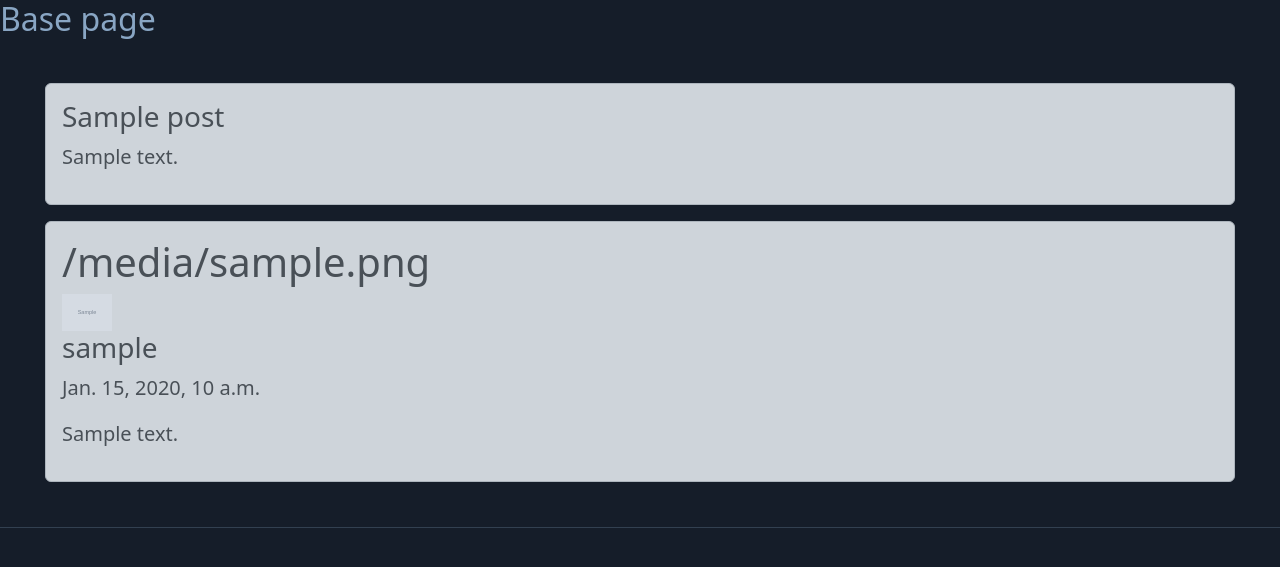
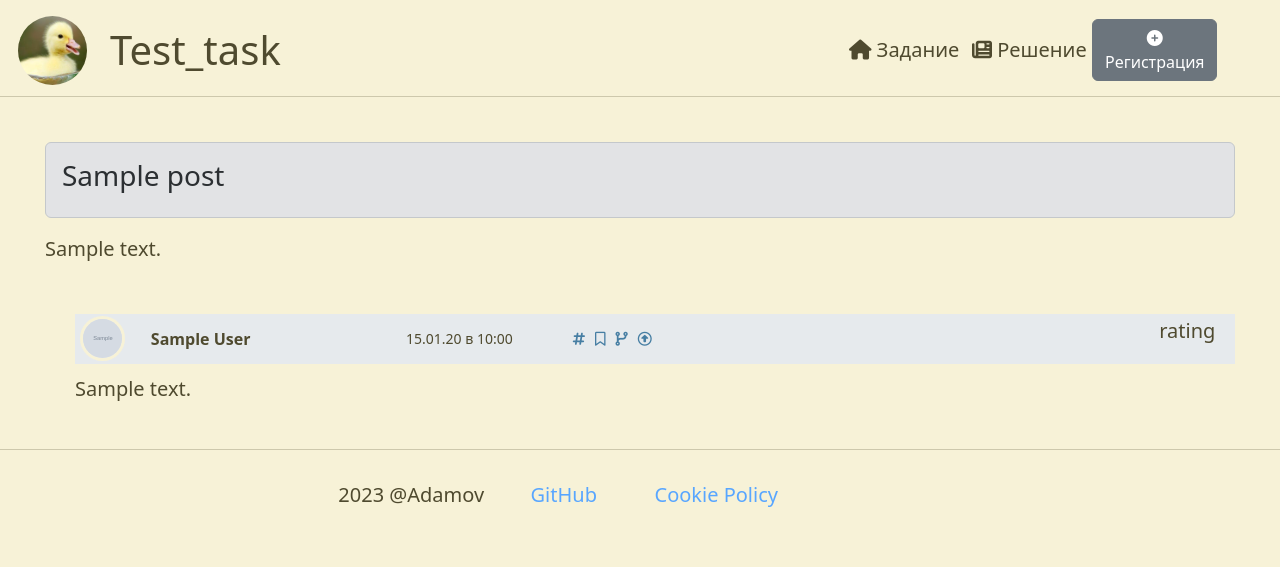
Before and after one commit to soosanin2/test_task_2, a Django app: template templates/comments/comments.html in a window 1280 px wide. Shown: the top 567 px of the page. Run offline with Django 3.2, Linux system fonts and the light colour scheme; the template is opened without the code that fills it: most values are stand-ins (such as "Sample title", 1, 10 or a date in 2020); grey boxes marked "Sample" are stand-in pictures.

Commit message:
наброски + стили

```diff
--- a/comments/views.py
+++ b/comments/views.py
@@ -4,7 +4,7 @@
 
 
 def home(request):
-    return render(request, 'base.html')
+    return render(request, 'home.html')
 
 
 def news_post(request):
--- a/config/settings.py
+++ b/config/settings.py
@@ -113,6 +113,12 @@ STATIC_URL = 'static/'
 STATIC_DIR = os.path.join(BASE_DIR, 'static')
 STATICFILES_DIRS = [STATIC_DIR]
 
+AUTH_USER_MODEL = 'comments.CustomUser'
+
+MEDIA_URL = '/media/'
+MEDIA_ROOT = os.path.join(BASE_DIR, 'media')
+
+
 # Default primary key field type
 # https://docs.djangoproject.com/en/4.2/ref/settings/#default-auto-field
 
--- a/config/urls.py
+++ b/config/urls.py
@@ -6,7 +6,7 @@ from django.urls import path, include
 urlpatterns = [
     path('admin/', admin.site.urls),
     path('', include('comments.urls')),
-    # path('comments/', include('comments.urls'))
+
 ]
 
 if settings.DEBUG:
--- a/static/commands/css/style.css
+++ b/static/commands/css/style.css
@@ -1,17 +1,161 @@
 
 body{
-    background-color: #151d29;
-    color: #89a6c4;
+    background-color: #f7f2d7;
+    color: #4f4a2f;
     margin: 0;
     font-size:20px;
 }
 
-/*body*/
+/*header*/
+.header-container{
+    display: grid;
+    grid-template-columns:  0.7fr 2fr 4fr 1fr 1fr 1fr 0.5fr;
+    height: 80px;
+    align-items: center;
+}
+
+.lolo-img{
+    margin-left: 15px;
+    width: 75px;
+    height: 75px;
+    border-radius: 50%;
+    border: 3px solid #f7f2d7;
+    object-fit: cover;
+}
+
+.logo{
+    margin: 20px;
+    font-size: 200%;
+}
+
+.h_item{
+    font-size: 100%;
+    text-align: center;
+    transition: font-size 0.1s;
+    color: #4f4a2f;
+}
+
+.h_item:hover {
+    cursor: pointer;
+    font-size: 120%;
+    color: #736c46;
+}
+
+.header-container > a{
+    text-decoration: none;
+    color: #58a6ff;
+
+}
+
+
+
 .content {
     margin: 45px;
 }
 
-.text{
-    margin: 10px;
-    text-align: justify;
+
+.pdf{
+    child-align: middle;
+    width: 100%;
+    height: 80vh;
 }
+
+/*post*/
+.post{
+
+}
+
+
+/*Comment*/
+.comment-container{
+   margin-left: 30px;
+}
+
+.header-comm {
+    background-color: #e6eaed;
+    display: grid;
+    grid-template-columns: 1fr 3.3fr 2fr 2fr 6fr 1fr ;
+    height: 50px;
+    align-items: center;
+    margin-top: 50px;
+    margin-bottom: 10px;
+
+}
+
+.avatar {
+    margin-left: 5px;
+    width: 45px;
+    height: 45px;
+    border-radius: 50%;
+    border: 3px solid #f7f2d7;
+    object-fit: cover;
+}
+
+.header-comm a {
+    text-decoration-line: none;
+    color: #4f4a2f;
+}
+
+.header-comm a:hover {
+    text-decoration-line: underline;
+    color: #736c46;
+}
+
+.name-user{
+    font-weight: bold;
+    font-size: 16px;
+    line-height: 1;
+    margin: 0 0;
+}
+
+.data-comm{
+    margin-top: 0;
+    margin-bottom: 0;
+    margin-left: 5px;
+    font-size: 14px;
+    line-height: 1;
+
+}
+
+.icon-container {
+    display: flex;
+    gap: 10px;
+    margin-left: 20px;
+}
+
+.icon {
+    font-size: 14px;
+    color: #467ea3;
+    transition: font-size 0.2s;
+}
+
+.icon:hover {
+    font-size: 18px;
+}
+
+
+
+/*footer*/
+
+footer{
+    align-items: center;
+}
+
+.footer-container {
+    margin: 30px;
+    display: grid;
+    grid-template-columns: 2fr 1fr 1fr 1fr 1fr 2fr;
+    align-items: center;
+    text-align: center;
+    height: 20px;
+    cursor: pointer;
+}
+
+.footer-item > a {
+    text-decoration: none;
+    color: #58a6ff;
+}
+
+.footer-item > a:hover {
+    text-decoration: underline;
+}
--- a/templates/base.html
+++ b/templates/base.html
@@ -4,18 +4,31 @@
 <head>
     <meta charset="UTF-8">
     <title>{% block title %} {% endblock title %}</title>
-
     <link rel="stylesheet" href="https://cdn.jsdelivr.net/npm/bootstrap@5.3.2/dist/css/bootstrap.min.css">
     <link rel="stylesheet" href="{% static 'commands/css/style.css' %}" type="text/css">
     <link rel="stylesheet" href="https://use.fontawesome.com/releases/v6.4.0/css/all.css">
 </head>
+
+
+
 <body>
+    <header class="header-container">
+        <img class="lolo-img" src="{% static 'commands/img/logo.jpg' %}">
+        <span class="logo">Test_task</span>
+        <p></p>
+        <a href="{% url 'home' %}">
+            <div class="h_item"><i class="fa-solid fa-house"></i> Задание </div>
+        </a>
+        <a href="{% url 'comments' %}">
+           <div class="h_item"> <i class="fa-solid fa-newspaper"></i> Решение </div>
+        </a>
+        <a href="{% url 'comments' %}">
+            <button class="btn btn-secondary"> <i class="fas fa-plus-circle"></i> Регистрация </button>
+        </a>
+        <p></p>
+    </header>
+    <hr>
 
-    <header >
-        <div class="taxt">
-            <h2> Base page </h2>
-         </div>
-    </header>
 
 
     <div class="content">
@@ -24,9 +37,16 @@
         {% endblock content %}
     </div>
 
-    <footer>
+
+     <footer>
         <hr>
+        <div class="footer-container">
+            <div></div>
+            <div class="footer-item">2023 @Adamov</div>
+            <div class="footer-item"><a target="_blank" href="https://github.com/soosanin2">GitHub</a></div>
+            <div class="footer-item"><a target="_blank" href="https://commission.europa.eu/cookies-policy_en">Cookie Policy</a></div>
+            <div></div>
+        </div>
     </footer>
-
 </body>
 </html>
--- a/templates/comments/comments.html
+++ b/templates/comments/comments.html
@@ -1,25 +1,44 @@
 {% extends 'base.html' %}
 
 {% block title %}
-    Comments page
+    Решение
 {% endblock title%}
 
 {% block content %}
-    {% for el in data.post %}
-        <div class="alert alert-dark">
-            <h3> {{ el.title }} </h3>
-            <p> {{ el.text }} </p>
-        </div>
-    {% endfor %}
+    <div class="post">
+        {% for el in data.post %}
+            <div>
+                <div class="alert alert-secondary">
+                    <h3> {{ el.title }} </h3>
+                </div>
+                <p> {{ el.text }} </p>
+            </div>
+        {% endfor %}
+    </div>
 
     {% for rv in data.review %}
 
-    <div class="alert alert-dark">
-        <h1>{{ rv.user.customuser.avatar }}</h1>
-        <img src="{{ rv.user.get_avatar_url }}" alt="Avatar" width="50">
+    <div class="comment-container" >
+        <div class="header-comm">
+            <img class="avatar" src="{{ rv.user.get_avatar_url }}" alt="Avatar" width="50">
+            {% if rv.home_page %}
+                <a href="{{ rv.home_page }}">
+                    <h3 class="name-user">{{ rv.user.first_name }} {{  rv.user.last_name  }} </h3>
+                </a>
+            {% else %}
+                <h3 class="name-user">{{ rv.user.first_name }} {{  rv.user.last_name  }} </h3>
+            {% endif %}
+            <p class="data-comm"> {{ rv.created_at|date:"d.m.y" }} в {{ rv.created_at|date:"H:i" }} </p>
+            <div class="icon-container">
+                <i class="fa-solid fa-hashtag icon"></i>
+                <i class="fa-regular fa-bookmark icon"></i>
+                <i class="fa-solid fa-code-branch icon"></i>
+                <i class="fa-regular fa-circle-up icon"></i>
 
-        <h3> {{ rv.user.username }} </h3>
-        <p> {{ rv.created_at }} </p>
+            </div>
+            <p></p>
+            <p>rating</p>
+        </div>
         <p> {{ rv.text }} </p>
     </div>
 {% endfor %}
```
Also changed, not shown: comments/models.py (+20 -2 lines), templates/home.html (added, +14 -0 lines), config/__init__.py (added), static/commands/img/logo.jpg (added), static/commands/img/user-astronaut-solid.svg (deleted), 1 other file.
